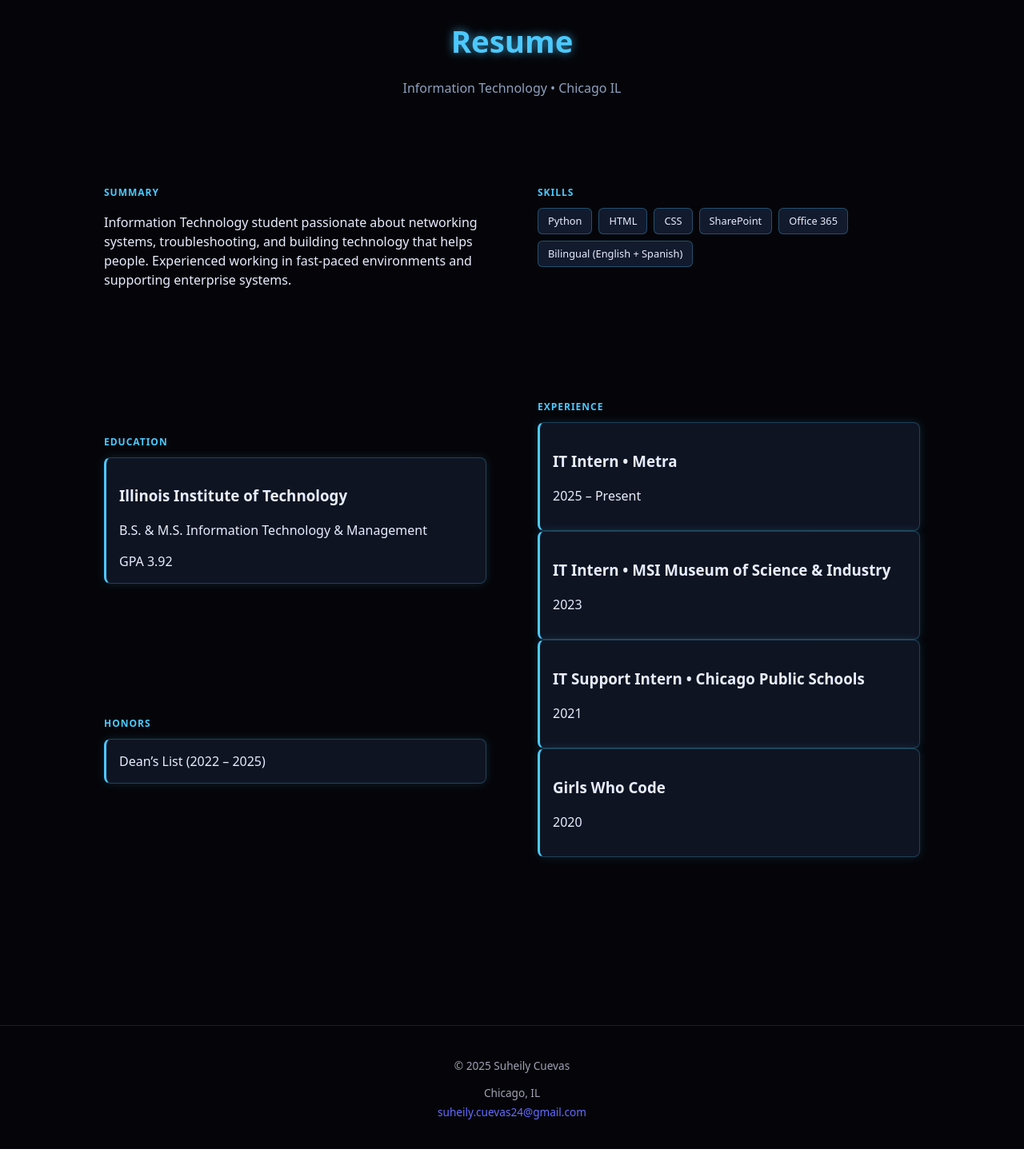
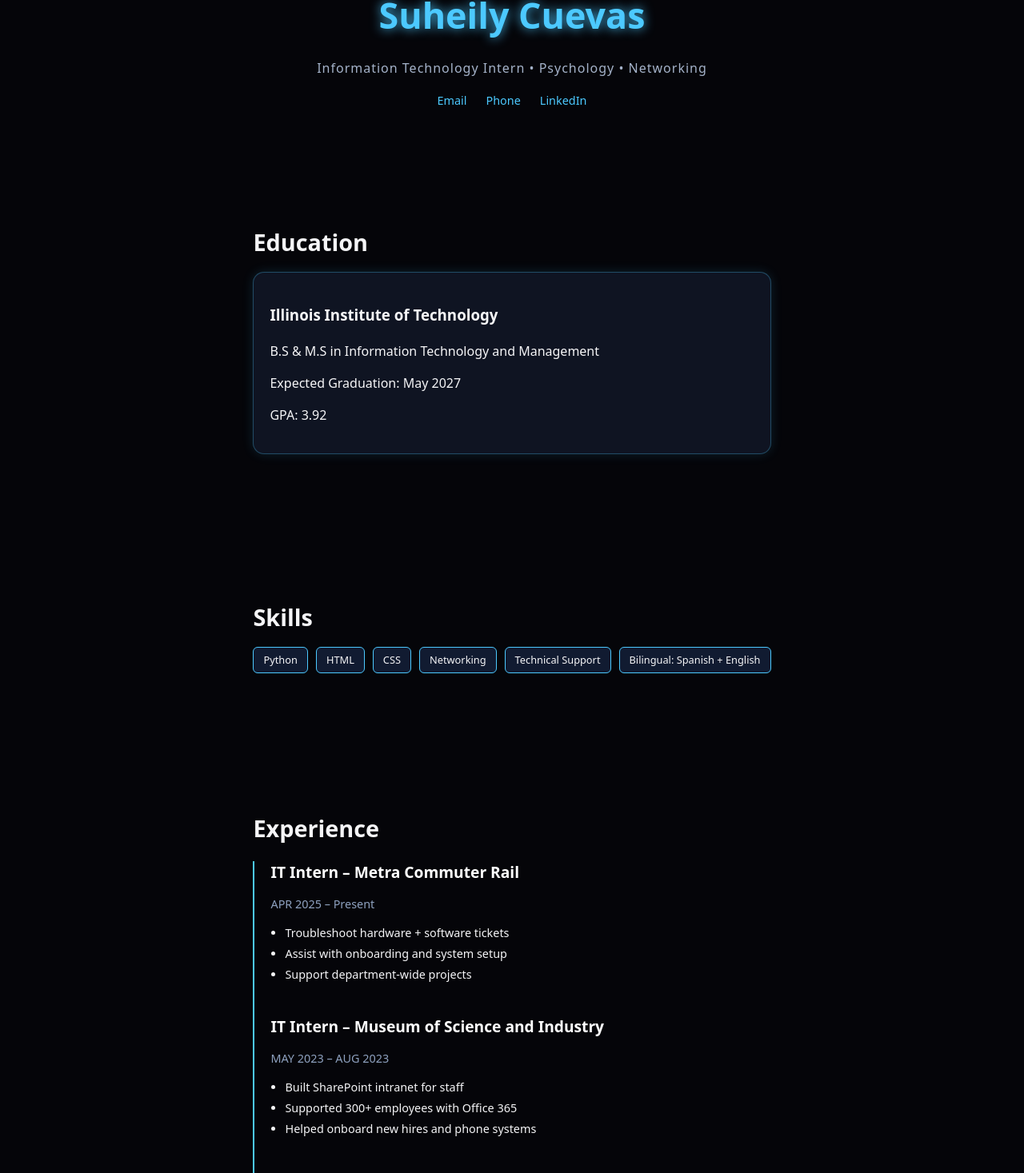
Before and after one commit to scuevas1/portfolio-site, a React (Vite) app: page /resume in a window 1280 px wide. Shown: the part 96-1563 px from the top of the page at 80% size. Before the commit the page ends 1533 px from the top, so only its background shows below. Built offline with nearby package versions, Linux system fonts and the light colour scheme.

Commit message:
making small changes to the home and resume pages

```diff
--- a/src/App.css
+++ b/src/App.css
@@ -15,8 +15,8 @@ body,
 
 html {
   scroll-behavior: smooth;
+  scroll-padding-top: 10px;
 }
-
 
 body {
   font-family: system-ui, -apple-system, BlinkMacSystemFont, "Segoe UI",
@@ -120,12 +120,14 @@ body {
 
 .home-hero {
   width: 100%;
-  min-height: calc(100vh - 60px);
+  padding-top: 80px;
+  padding-bottom: 80px;
+  min-height: 90vh;
   display: flex;
   align-items: center;
   justify-content: center;
-  animation: fadeIn 1s ease-in forwards;
 }
+
 
 .home-hero-inner {
   width: 100%;
@@ -135,12 +137,10 @@ body {
 }
 
 .home-title {
-  font-size: 40px;
-  font-weight: 600;
-  margin: 0 0 12px;
-  display: inline-block;
-  position: relative;
+  font-size: 3rem;
+  font-weight: 700;
 }
+
 
 .home-title::after {
   content: "";
@@ -181,13 +181,11 @@ body {
 
 .btn-primary,
 .btn-secondary {
-  padding: 10px 22px;
-  border-radius: 999px;
-  font-size: 0.95rem;
-  text-decoration: none;
-  cursor: pointer;
-  transition: 0.2s ease;
+  padding: 14px 28px;
+  font-size: 1rem;
+  border-radius: 12px;
 }
+
 
 .btn-primary {
   background: linear-gradient(135deg, #ff6ac1, #5ad7ff);
@@ -220,17 +218,15 @@ section {
 }
 
 .about-me {
-  display: flex;
-  justify-content: space-between;
+  display: grid;
+  grid-template-columns: 1fr 300px;
+  gap: 2rem;
   align-items: center;
-  gap: 30px;
-  max-width: 1100px;
-  margin: 0 auto;
-  padding: 40px 0;
+  padding: 80px 0;
 }
 
 .about-title {
-  font-size: 28px;
+  font-size: 2.2rem;
   font-weight: 600;
   margin-bottom: 12px;
   color: #b7b9ff;
@@ -243,16 +239,17 @@ section {
   justify-content: space-between;
 }
 
-.about-text {
-  flex: 1;
+.about-text p {
+  line-height: 1.6;
+  margin-bottom: 14px;
 }
 
 .about-photo {
-  width: 260px;
-  height: 260px;
-  border-radius: 12px;
+  border-radius: 20px;
+  width: 300px;
+  height: 300px;
   object-fit: cover;
-  box-shadow: 0 0 15px rgba(76, 201, 255, .4);
+  box-shadow: 0 0 18px rgba(76,201,255,0.45);
   border: 2px solid #4cc9ff;
 }
 
@@ -306,12 +303,9 @@ section {
 }
 
 .feature-card::before {
-  content: "";
-  position: absolute;
-  inset: 0;
-  background: rgba(0,0,0,0.35);
-  border-radius: 14px;
+  backdrop-filter: blur(4px);
 }
+
 
 .feature-card * {
   position: relative;
@@ -548,87 +542,96 @@ section {
 
 /*resume*/
 .resume-page {
-  padding: 100px 20px;
-  max-width: 1100px;
+  padding: 60px 20px;
+  max-width: 1000px;
   margin: 0 auto;
-  color: #e8edff;
 }
 
-.resume-header {
+.resume-hero {
   text-align: center;
-  margin-bottom: 30px;
+  margin-bottom: 50px;
 }
 
-.resume-title {
-  font-size: 2.4rem;
+.resume-name {
+  font-size: 2.8rem;
   color: #4cc9ff;
-  text-shadow: 0 0 12px rgba(76, 201, 255, 0.7);
+  text-shadow: 0 0 14px rgba(76,201,255,0.9);
 }
 
-.resume-sub {
-  color: #8ea1bf;
+.resume-tag {
   font-size: 1rem;
+  color: #a5b3ca;
+  margin-top: 8px;
+  letter-spacing: 1px;
 }
 
-.resume-grid {
-  display: grid;
-  grid-template-columns: 1fr 1fr;
-  gap: 24px;
+.resume-links a {
+  color: #4cc9ff;
+  margin: 0 12px;
+  text-decoration: none;
+  font-size: 0.9rem;
+}
+
+.resume-section {
+  margin: 8px 0;
+}
+
+.resume-section h2 {
+  font-size: 1.8rem;
+  color: #f5f5f7;
+  margin-bottom: 16px;
 }
 
 .resume-card {
   background: #0f1422;
-  padding: 16px;
-  border-radius: 8px;
-  line-height: 1.4;
-  transition: 0.25s;
-  border: 1px solid rgba(76, 201, 255, 0.25);
-  box-shadow: 0 0 12px rgba(76, 201, 255, 0.15);
-}
-
-.resume-card:hover {
-  transform: translateY(-3px);
-  box-shadow: 0 0 18px rgba(76, 201, 255, 0.35);
-  border-color: #4cc9ff;
-}
-
-.neon-border {
-  border-left: 3px solid #4cc9ff;
-}
-
-.resume-section-label {
-  text-transform: uppercase;
-  font-size: 0.75rem;
-  letter-spacing: 1px;
-  color: #4cc9ff;
-  margin-bottom: 10px;
-}
-
-.resume-left,
-.resume-right {
-  display: flex;
-  flex-direction: column;
-  gap: 16px;
-}
+  padding: 20px;
+  border-radius: 14px;
+  box-shadow: 0 0 14px rgba(76,201,255,0.15);
+  border: 1px solid rgba(76,201,255,0.3);
+  margin-bottom: 10px;}
 
 .skills-grid {
   display: flex;
   flex-wrap: wrap;
-  gap: 8px;
+  gap: 10px;
 }
 
 .skills-grid span {
-  background: #121a2e;
+  background: #111b31;
   padding: 6px 12px;
   border-radius: 6px;
-  border: 1px solid rgba(76, 201, 255, 0.3);
+  border: 1px solid #4cc9ff;
   font-size: 0.8rem;
-  transition: 0.2s;
 }
 
-.skills-grid span:hover {
-  background: #1c2945;
-  box-shadow: 0 0 8px rgba(76, 201, 255, 0.4);
+.timeline {
+  border-left: 2px solid #4cc9ff;
+  padding-left: 20px;
+  margin-top: 20px;
+  display: flex;
+  flex-direction: column;
+  gap: 25px;
+}
+
+.timeline-item h3 {
+  margin: 0;
+  color: #ffffff;
+  font-size: 1.2rem;
+}
+
+.timeline-item p {
+  font-size: 0.9rem;
+  color: #8ea1bf;
+}
+
+.timeline-item ul {
+  padding-left: 18px;
+  margin-top: 6px;
+}
+
+.timeline-item ul li {
+  margin-bottom: 4px;
+  font-size: 0.9rem;
 }
 
 /*contact*/
--- a/src/pages/resume.jsx
+++ b/src/pages/resume.jsx
@@ -2,85 +2,85 @@ export default function Resume() {
   return (
     <div className="resume-page">
 
-      <header className="resume-header" data-aos="fade">
-        <h1 className="resume-title">Resume</h1>
-        <p className="resume-sub">Information Technology • Chicago IL</p>
+      <header className="resume-hero">
+        <h1 className="resume-name">Suheily Cuevas</h1>
+        <p className="resume-tag">
+          Information Technology Intern • Psychology • Networking
+        </p>
+
+        <div className="resume-links">
+          <a href="mailto:suheily.cuevas24@gmail.com">Email</a>
+          <a href="tel:312-868-3395">Phone</a>
+          <a href="https://linkedin.com/in/suheily-cuevas" target="_blank">
+            LinkedIn
+          </a>
+        </div>
       </header>
 
-      <div className="resume-grid">
+      <section className="resume-section">
+        <h2>Education</h2>
+        <div className="resume-card neon-border">
+          <h3>Illinois Institute of Technology</h3>
+          <p>B.S & M.S in Information Technology and Management</p>
+          <p className="resume-small">Expected Graduation: May 2027</p>
+          <p className="resume-small">GPA: 3.92</p>
+        </div>
+      </section>
 
-        {/* LEFT SECTION */}
-        <div className="resume-left">
+      <section className="resume-section">
+        <h2>Skills</h2>
+        <div className="skills-grid">
+          <span>Python</span>
+          <span>HTML</span>
+          <span>CSS</span>
+          <span>Networking</span>
+          <span>Technical Support</span>
+          <span>Bilingual: Spanish + English</span>
+        </div>
+      </section>
 
-          <section className="resume-block">
-            <h2 className="resume-section-label">Summary</h2>
-            <p>
-              Information Technology student passionate about networking systems,
-              troubleshooting, and building technology that helps people.
-              Experienced working in fast-paced environments and supporting
-              enterprise systems.
-            </p>
-          </section>
+      <section className="resume-section">
+        <h2>Experience</h2>
 
-          <section className="resume-block">
-            <h2 className="resume-section-label">Education</h2>
-            <div className="resume-card neon-border">
-              <h3>Illinois Institute of Technology</h3>
-              <p>B.S. & M.S. Information Technology & Management</p>
-              <span className="resume-tag">GPA 3.92</span>
-            </div>
-          </section>
+        <div className="timeline">
+          <div className="timeline-item">
+            <h3>IT Intern – Metra Commuter Rail</h3>
+            <p>APR 2025 – Present</p>
+            <ul>
+              <li>Troubleshoot hardware + software tickets</li>
+              <li>Assist with onboarding and system setup</li>
+              <li>Support department-wide projects</li>
+            </ul>
+          </div>
 
-          <section className="resume-block">
-            <h2 className="resume-section-label">Honors</h2>
-            <div className="resume-card neon-border">
-              Dean’s List (2022 – 2025)
-            </div>
-          </section>
+          <div className="timeline-item">
+            <h3>IT Intern – Museum of Science and Industry</h3>
+            <p>MAY 2023 – AUG 2023</p>
+            <ul>
+              <li>Built SharePoint intranet for staff</li>
+              <li>Supported 300+ employees with Office 365</li>
+              <li>Helped onboard new hires and phone systems</li>
+            </ul>
+          </div>
 
+          <div className="timeline-item">
+            <h3>IT Intern – Chicago Public Schools</h3>
+            <p>JUN 2021 – AUG 2021</p>
+            <ul>
+              <li>Set up laptops for 3,000+ students</li>
+              <li>Assisted teachers with help desk requests</li>
+            </ul>
+          </div>
         </div>
+      </section>
 
-        {/* RIGHT SECTION */}
-        <div className="resume-right">
+      <section className="resume-section">
+        <h2>Achievements</h2>
+        <div className="resume-card">
+          Dean’s List (Fall 2022 – Spring 2025)
+        </div>
+      </section>
 
-          <section className="resume-block">
-            <h2 className="resume-section-label">Skills</h2>
-
-            <div className="skills-grid">
-              <span>Python</span>
-              <span>HTML</span>
-              <span>CSS</span>
-              <span>SharePoint</span>
-              <span>Office 365</span>
-              <span>Bilingual (English + Spanish)</span>
-            </div>
-          </section>
-
-          <section className="resume-block">
-            <h2 className="resume-section-label">Experience</h2>
-
-            <div className="resume-card neon-border">
-              <h3>IT Intern • Metra</h3>
-              <p>2025 – Present</p>
-            </div>
-
-            <div className="resume-card neon-border">
-              <h3>IT Intern • MSI Museum of Science & Industry</h3>
-              <p>2023</p>
-            </div>
-
-            <div className="resume-card neon-border">
-              <h3>IT Support Intern • Chicago Public Schools</h3>
-              <p>2021</p>
-            </div>
-
-            <div className="resume-card neon-border">
-              <h3>Girls Who Code</h3>
-              <p>2020</p>
-            </div>
-          </section>
-        </div>
-      </div>
     </div>
   );
 }
```
